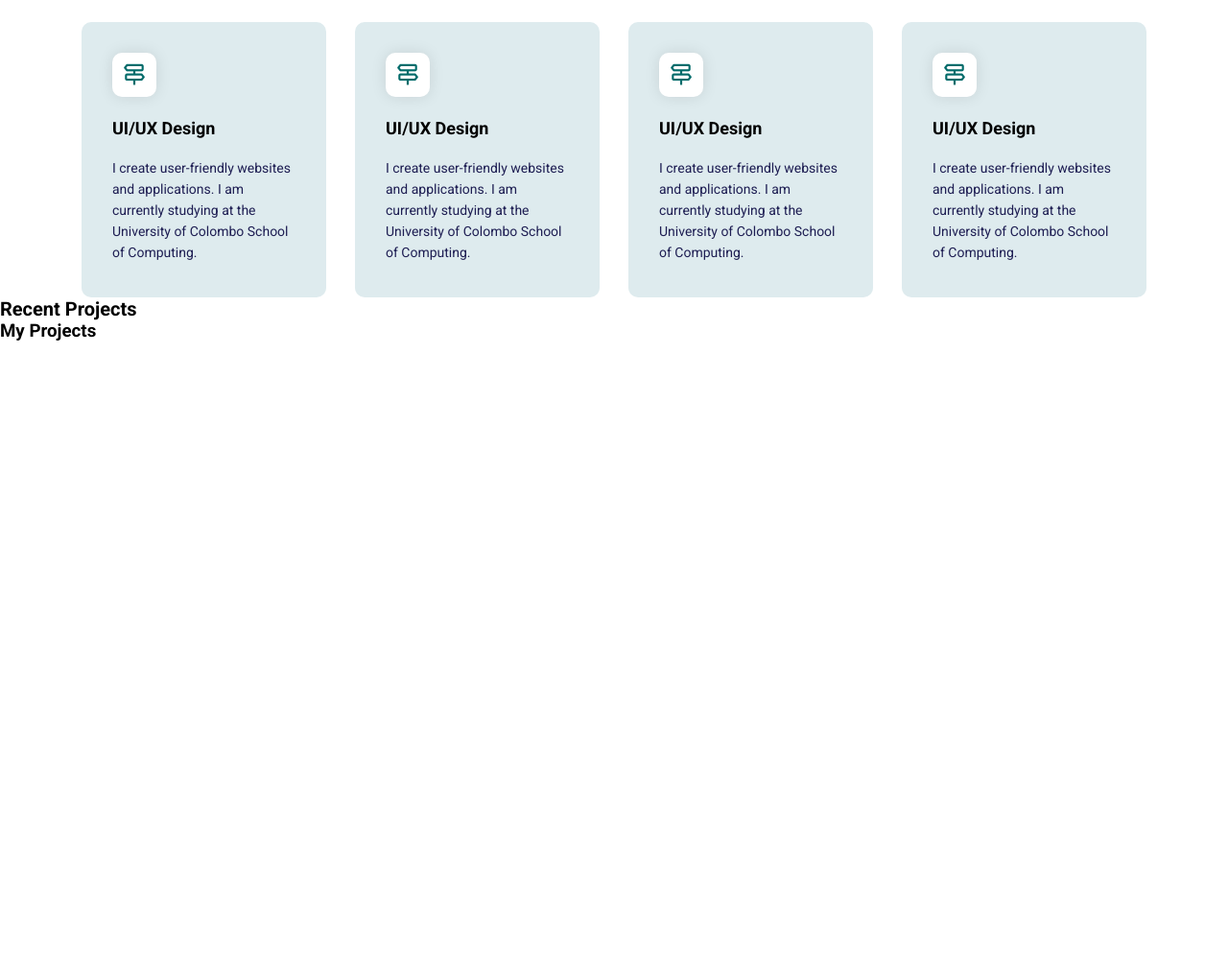
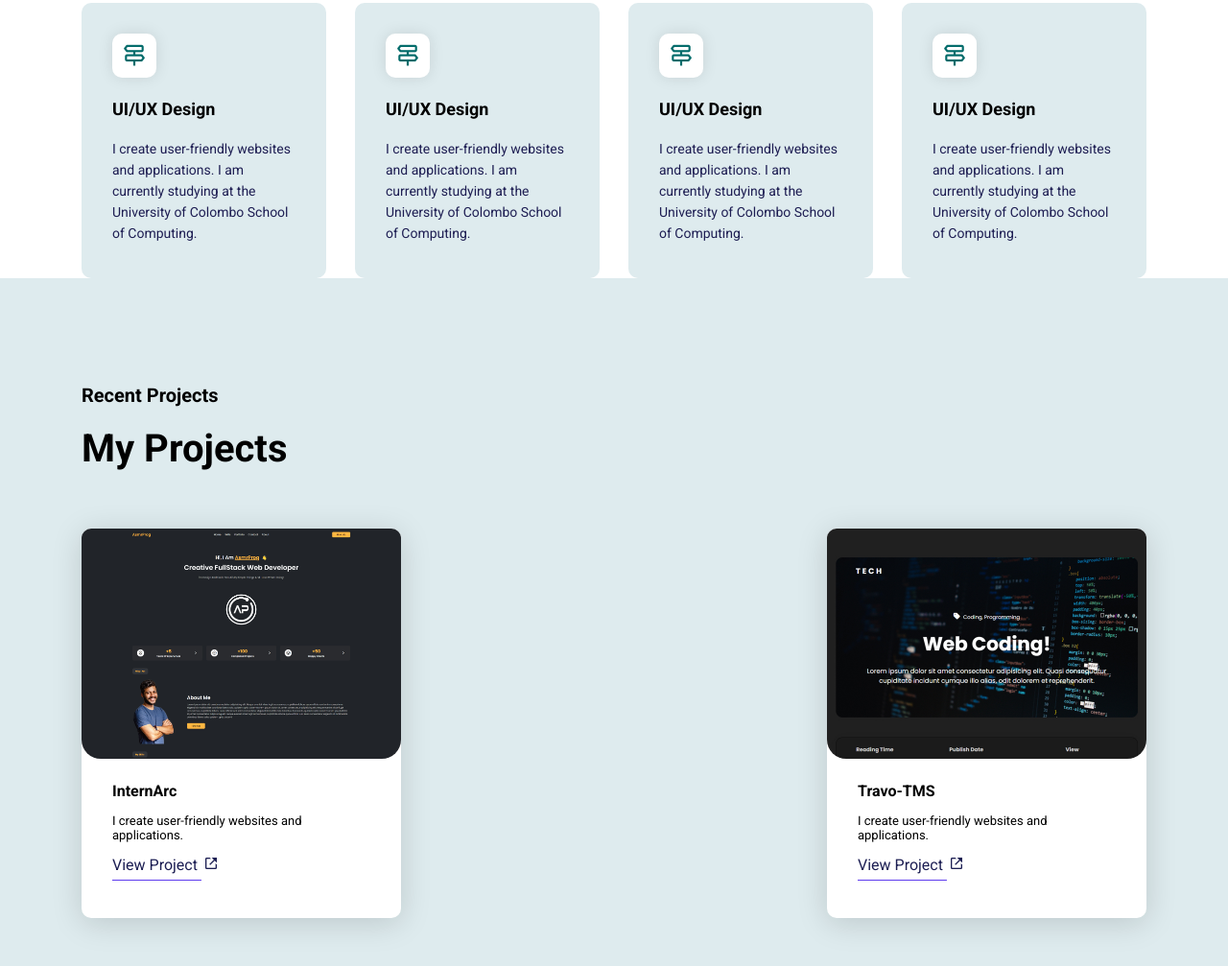
Before and after one commit to RavinduVJ/Personal-portfolio, a plain HTML site: page assets/index.html in a window 1280 px wide. Shown: the part 1474-2481 px from the top of the page at 96% size. Before the commit the page ends 1830 px from the top, so only its background shows below. Drawn offline with nearby package versions, Linux system fonts and the light colour scheme; a script that the page names is missing.

Commit message:
design project page

```diff
--- a/assets/index.html
+++ b/assets/index.html
@@ -19,7 +19,7 @@
             <li><a href="#main">Home</a></li>
             <li><a href="#about">About Me</a></li>
             <li><a href="#skills">Skills</a></li>
-            <li><a href="#projects">Projects</a></li>
+            <li><a href="#portfolio">Projects</a></li>
         </ul>
         <button>Contact Me</button>
         <button id="menuButton" onclick="OpeMenu()">
@@ -41,7 +41,7 @@
         </div>
     </div>
 
-    <div class="about">
+    <div class="about" id="about">
         <div class="left">
             <img src="assets/cv photo.jpeg">
         </div>
@@ -92,11 +92,34 @@
         </div>
     </div>
 
-    <div class="projects" id="projects">
+    <div class="portfolio" id="portfolio">
         <div class="header">
             <div class="info">
                 <h5>Recent Projects</h5>
                 <h3>My Projects</h3>
+            </div>
+        </div>
+
+        <div class="portfo-items">
+            <div class="item">
+                <img src="assets/sc-1.jpg">
+                <div class="info">
+                    <h4>InternArc</h4>
+                    <p>
+                        I create user-friendly websites and applications.
+                    </p>
+                    <a href="#">View Project <i class='bx bx-link-external'></i></a>
+                </div>
+            </div>
+            <div class="item">
+                <img src="assets/sc-2.jpg">
+                <div class="info">
+                    <h4>Travo-TMS</h4>
+                    <p>
+                        I create user-friendly websites and applications.
+                    </p>
+                    <a href="#">View Project <i class='bx bx-link-external'></i></a>
+                </div>
             </div>
         </div>
     </div>
--- a/assets/style.css
+++ b/assets/style.css
@@ -170,7 +170,7 @@ nav button#menuButton{
 
 .skills .skills-item{
     display: flex;
-    margin-top: 70px;
+    margin-top: 50px;
     gap: 30px;
 }
 
@@ -216,3 +216,65 @@ nav button#menuButton{
     line-height: 22px;
     color: #1e1e53;
 }
+
+.portfolio{
+    background-color: #deebee;
+    padding: 110px 85px;
+}
+
+.portfolio .header{
+    display: flex;
+    align-items: center;
+    justify-content: space-between;
+    margin-bottom: 60px;
+}
+
+.portfolio .portfo-items{
+    display: flex;
+    align-items: center;
+    justify-content: space-between;
+}
+
+.portfolio .portfo-items .item{
+    width: 30%;
+    background-color: #fff;
+    border-radius: 10px;
+    border-bottom: 4px solid transparent;
+    cursor: pointer;
+    box-shadow: 0 5px 32px rgba(0,0,0,0.15);
+    transition: all 0.3s ease;
+}
+
+.portfolio .portfo-items .item:hover{
+    border-color: #5e3bee;
+}
+
+.portfolio .portfo-items .item img{
+    width: 100%;
+    height: 240px;
+    object-fit: cover;
+    object-position: top;
+    border-radius: 10px 10px 20px 20px;
+}
+
+.portfolio .portfo-items .item .info{
+    display: flex;
+    flex-direction: column;
+    gap: 14px;
+    padding: 20px 32px 42px;
+}
+
+.portfolio .portfo-items .item .info p{
+    font-size: 13px;
+}
+
+.portfolio .portfo-items .item .info a{
+    text-decoration: underline;
+    text-underline-offset: 10px;
+    text-decoration-color: #5e3bee;
+}
+
+.portfolio .portfo-items .item .info a i{
+    margin-left: 2px;
+    font-size: 16px;
+}
```
Also changed, not shown: assets/assets/sc-1.jpg (added), assets/assets/sc-2.jpg (added).
